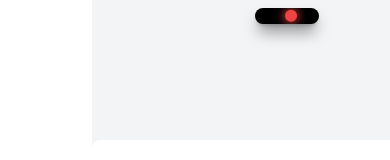
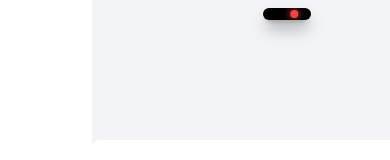
Before and after one commit to Rabie684/way-1111, a React (Vite) app: page / in a window 390 px wide. Shown: the top 160 px of the page. Built offline with nearby package versions, Linux system fonts and the light colour scheme.

Commit message:
fix(HalEye): Adjust size and movement ranges
The HalEye component has been scaled down and its movement ranges updated to reflect the new dimensions. Additionally, the component is now hidden on medium-sized screens and above.

```diff
--- a/components/HalEye.tsx
+++ b/components/HalEye.tsx
@@ -6,9 +6,9 @@ const HalEye: React.FC = () => {
 
     useEffect(() => {
         const moveEye = () => {
-            // نطاق حركة أفقي أوسع، وحركة عمودية طفيفة جدًا
-            const newX = (Math.random() - 0.5) * 20; // نطاق من -10 إلى 10
-            const newY = (Math.random() - 0.5) * 4;  // نطاق من -2 إلى 2
+            // تم تحديث النطاق ليتناسب مع الحجم الأصغر
+            const newX = (Math.random() - 0.5) * 36; // نطاق من -18 إلى 18
+            const newY = (Math.random() - 0.5) * 2;  // نطاق من -1 إلى 1
             setPosition({ x: newX, y: newY });
 
             // تعيين مهلة جديدة بتأخير عشوائي
@@ -23,11 +23,11 @@ const HalEye: React.FC = () => {
 
     return (
         <div
-            className="fixed top-2 left-1/2 -translate-x-1/2 z-[100] h-4 w-16 bg-black rounded-full flex items-center justify-center overflow-hidden shadow-lg shadow-black/50"
+            className="fixed top-2 left-1/2 -translate-x-1/2 z-[100] h-3 w-12 bg-black rounded-full flex items-center justify-center overflow-hidden shadow-lg shadow-black/50 md:hidden"
             aria-hidden="true" // إخفاء من قارئات الشاشة لأنه عنصر زخرفي
         >
             <div
-                className="w-3 h-3 bg-red-500 rounded-full shadow-[0_0_8px_2px_rgba(239,68,68,0.7)] transition-transform duration-1000 ease-in-out"
+                className="w-2 h-2 bg-red-500 rounded-full shadow-[0_0_6px_1px_rgba(239,68,68,0.7)] transition-transform duration-1000 ease-in-out"
                 style={{
                     transform: `translateX(${position.x}px) translateY(${position.y}px)`
                 }}
```
